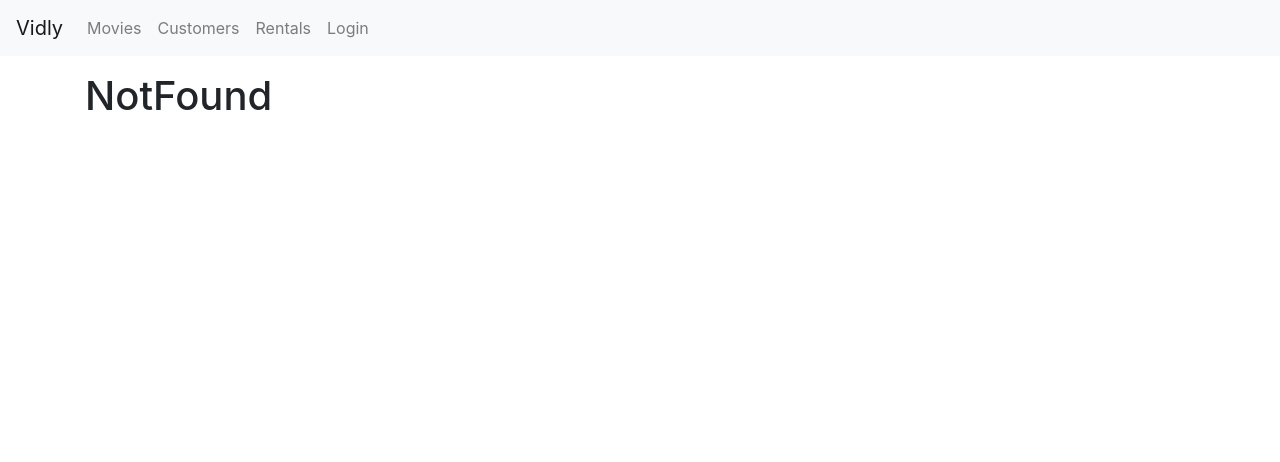
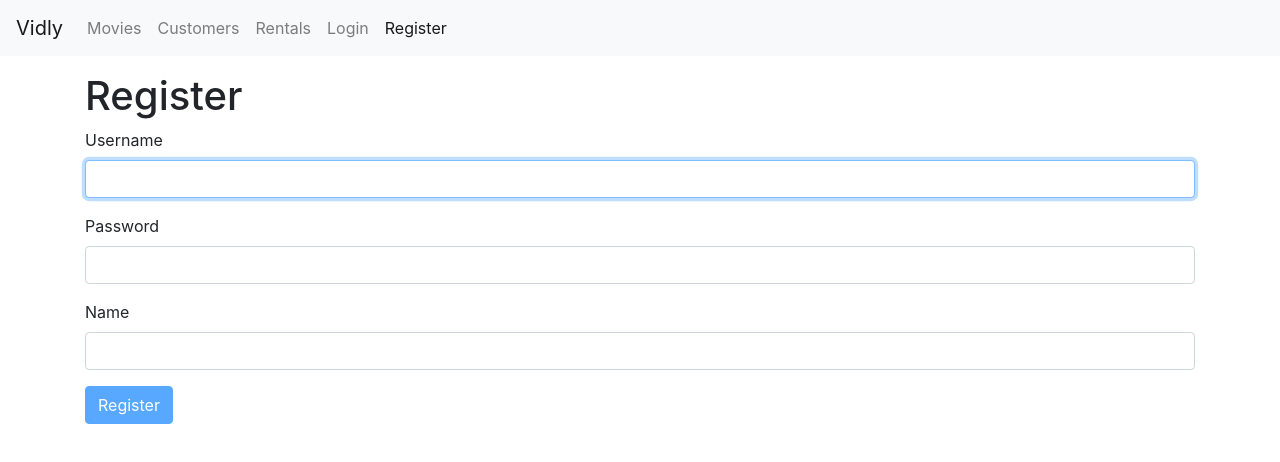
Before and after one commit to rvd2pwipwip/vidly, a React (Create React App) app: page /register in a window 1280 px wide. Before the commit this address led to /not-found. Shown: the top 462 px of the page. Built offline with nearby package versions, Linux system fonts and the light colour scheme.

Commit message:
video21 register form

```diff
--- a/src/components/App.jsx
+++ b/src/components/App.jsx
@@ -7,6 +7,7 @@
 import NotFound from "./NotFound";
 import Rentals from "./Rentals";
 import LoginForm from "./LoginForm";
+import RegisterForm from "./RegisterForm";
 
 class App extends Component {
   render() {
@@ -15,6 +16,7 @@
         <NavBar />
         <main className="container">
           <Switch>
+            <Route path="/register" component={RegisterForm} />
             <Route path="/login" component={LoginForm} />
             <Route path="/movies/:id" component={MovieForm} />
             <Route path="/movies" component={Movies} />
--- /dev/null
+++ b/src/components/RegisterForm.jsx
@@ -0,0 +1,45 @@
+import React from "react";
+import Joi from "joi-browser";
+import Form from "./common/Form";
+
+class RegisterForm extends Form {
+  state = {
+    data: { username: "", password: "", name: "" },
+    errors: {}
+  };
+
+  schema = {
+    username: Joi.string()
+      .email()
+      .required()
+      .label("Username"),
+    password: Joi.string()
+      .required()
+      .min(5)
+      .label("Password"),
+    name: Joi.string()
+      .required()
+      .label("Name")
+  };
+
+  doSubmit = () => {
+    // Call the server
+    console.log("Registered");
+  };
+
+  render() {
+    return (
+      <>
+        <h1>Register</h1>
+        <form onSubmit={this.handleSubmit}>
+          {this.renderInput("username", "Username", "text", true)}
+          {this.renderInput("password", "Password", "password")}
+          {this.renderInput("name", "Name")}
+          {this.renderButton("Register")}
+        </form>
+      </>
+    );
+  }
+}
+
+export default RegisterForm;
--- a/src/components/common/NavBar.jsx
+++ b/src/components/common/NavBar.jsx
@@ -40,6 +40,11 @@
               Login
             </NavLink>
           </li>
+          <li className="nav-item">
+            <NavLink className="nav-link" to="/register">
+              Register
+            </NavLink>
+          </li>
         </ul>
       </div>
     </nav>
```
Also changed, not shown: 1 other file (tests, documents, lock files or other folders).
